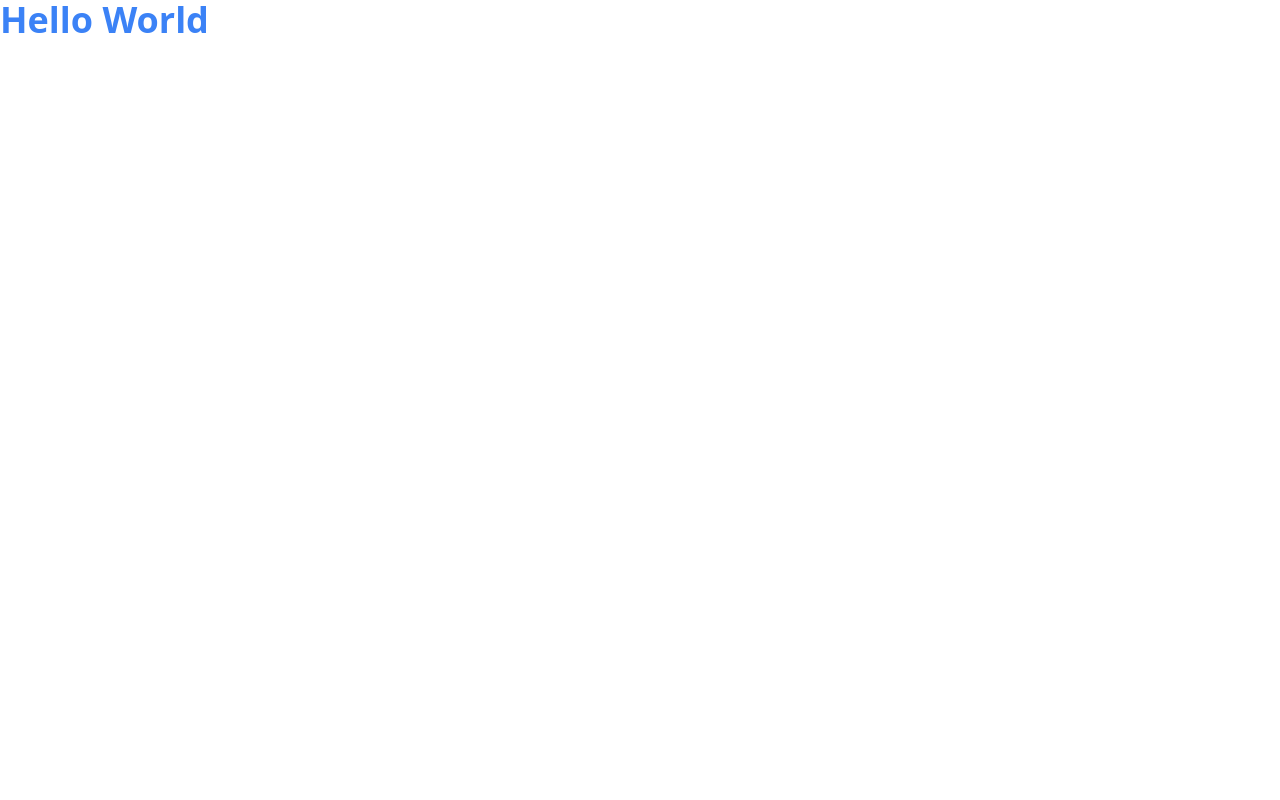
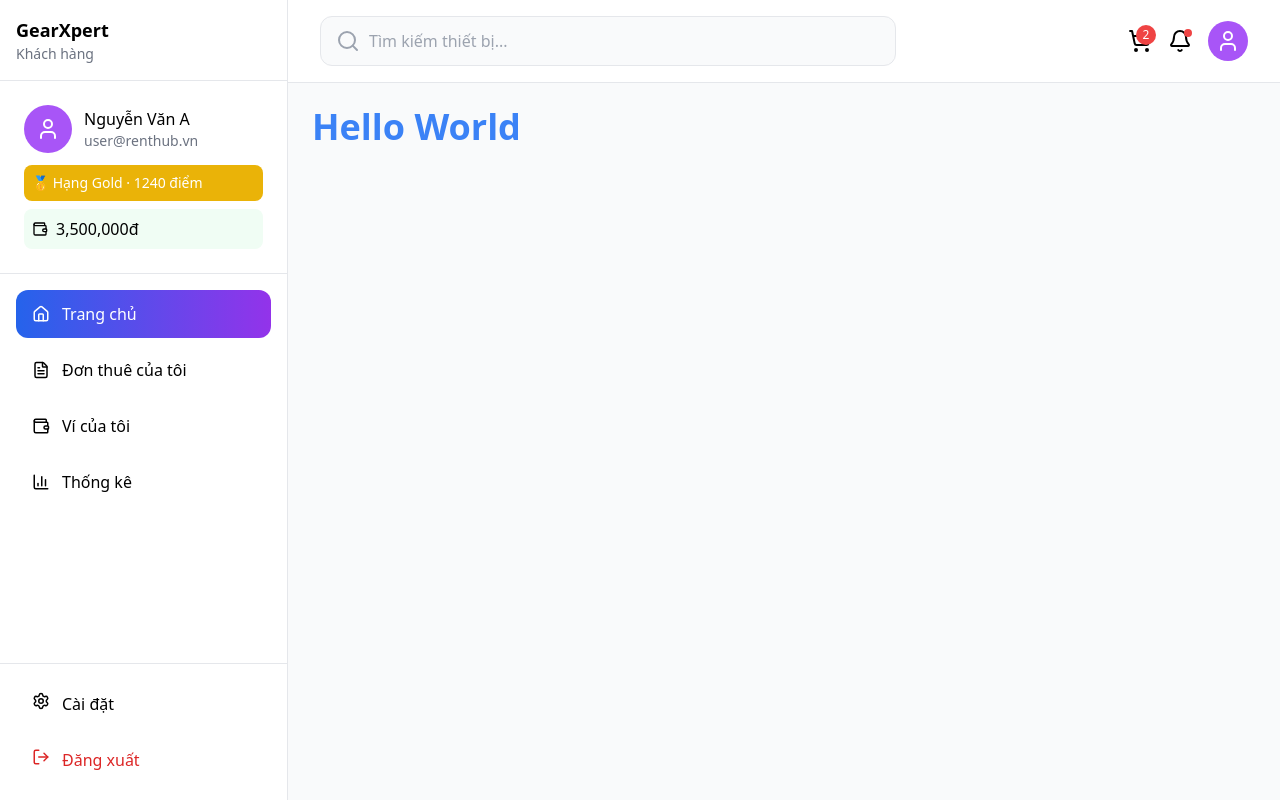
Before and after one commit to cuongdeverloper/GearXpert, a React (Create React App) app in the folder gearxpertfe/: page / in a window 1280 px wide. Built offline with nearby package versions, Linux system fonts and the light colour scheme.

Commit message:
sửa lại model user có ranking , thêm side bar , topnavbar

```diff
--- a/gearxpertfe/package.json
+++ b/gearxpertfe/package.json
@@ -12,6 +12,7 @@
     "axios": "^1.13.2",
     "bootstrap": "^5.3.8",
     "jwt-decode": "^4.0.0",
+    "lucide-react": "^0.562.0",
     "nprogress": "^0.2.0",
     "react": "^19.2.0",
     "react-dom": "^19.2.0",
@@ -21,6 +22,7 @@
     "react-toastify": "^11.0.5",
     "redux-persist": "^6.0.0",
     "redux-thunk": "^3.1.0",
+    "sonner": "^2.0.7",
     "web-vitals": "^2.1.4"
   },
   "scripts": {
--- a/gearxpertfe/src/Layout.js
+++ b/gearxpertfe/src/Layout.js
@@ -1,34 +1,38 @@
 import { Suspense, useEffect } from "react";
+import { BrowserRouter, Routes, Route } from "react-router-dom";
 import { ToastContainer } from "react-toastify";
-import { BrowserRouter, Route, Routes } from "react-router-dom";
 import Aos from "aos";
+
 import Hello from "./components/Hello";
-const Layout = () => {
+import DashboardLayout from "./components/layout/DashboardLayout";
+
+// pages
+// import WalletPage from "./pages/Profile/WalletPage";
+// import RentalCheckout from "./pages/Rental/RentalCheckout";
+// import RentalManagementPage from "./pages/Rental/RentalManagementPage";
+// import ProductDetailPage from "./pages/Device/ProductDetailPage";
+
+export default function Layout() {
   useEffect(() => {
     Aos.init({ duration: 1000 });
   }, []);
+
   return (
-        <>
-            <Suspense fallback={<div>Loading...</div>}>
-                <ToastContainer
-                    position="top-right"
-                    autoClose={5000}
-                    hideProgressBar={false}
-                    newestOnTop={false}
-                    closeOnClick
-                    rtl={false}
-                    pauseOnFocusLoss
-                    draggable
-                    pauseOnHover
-                    theme="light"
-                />
     <BrowserRouter>
+      <Suspense fallback={<div className="p-6">Loading...</div>}>
+        <ToastContainer position="top-right" autoClose={3000} />
+
         <Routes>
+
+          <Route element={<DashboardLayout />}>
             <Route path="/" element={<Hello />} />
+            {/* <Route path="/device/:id" element={<ProductDetailPage />} />
+            <Route path="/wallet" element={<WalletPage />} />
+            <Route path="/rental/checkout" element={<RentalCheckout />} />
+            <Route path="/rental/manage" element={<RentalManagementPage />} /> */}
+          </Route>
         </Routes>
+      </Suspense>
     </BrowserRouter>
-            </Suspense>
-        </>
-    )
+  );
 }
-export default Layout;
--- /dev/null
+++ b/gearxpertfe/src/components/layout/DashboardLayout.js
@@ -0,0 +1,45 @@
+import { Outlet } from 'react-router-dom'
+import { Sidebar } from '../navigation/Sidebar'
+import { TopNavbar } from '../navigation/TopNavbar'
+
+export default function DashboardLayout() {
+  // ===== MOCK DATA =====
+  const cart = [
+    { id: 'cam-01', name: 'Canon R6' },
+    { id: 'mic-01', name: 'Rode Wireless Go' }
+  ]
+
+  const notifications = 3
+  const currentPage = 'dashboard'
+
+  const onNavigate = (page) => {
+    console.log('Navigate to:', page)
+  }
+
+  const onLogout = () => {
+    console.log('Logout')
+  }
+
+  return (
+    <div className="flex h-screen bg-gray-50">
+      <Sidebar
+        currentPage={currentPage}
+        onNavigate={onNavigate}
+        onLogout={onLogout}
+      />
+
+      <div className="flex-1 flex flex-col">
+        <TopNavbar
+          onNavigate={onNavigate}
+          cartCount={cart.length}
+          notifications={notifications}
+        />
+
+        {/* 👇 CÁC PAGE DASHBOARD SẼ RENDER Ở ĐÂY */}
+        <main className="flex-1 overflow-y-auto p-6">
+          <Outlet />
+        </main>
+      </div>
+    </div>
+  )
+}
--- /dev/null
+++ b/gearxpertfe/src/components/navigation/Sidebar.js
@@ -0,0 +1,93 @@
+import { useNavigate, useLocation } from 'react-router-dom'
+import { LogOut, Settings, Wallet, User, FileText, BarChart3, Home } from 'lucide-react'
+
+export function Sidebar({ onLogout = () => {} }) {
+  const navigate = useNavigate()
+  const location = useLocation()
+
+  const currentPath = location.pathname
+
+  const user = {
+    fullName: 'Nguyễn Văn A',
+    email: 'user@renthub.vn',
+    rank: 'Gold',
+    loyaltyPoints: 1240,
+    walletBalance: 3500000,
+    avatar: null
+  }
+
+  const menuItems = [
+    { label: 'Trang chủ', icon: Home, path: '/' },
+    { label: 'Đơn thuê của tôi', icon: FileText, path: '/rental/manage' },
+    { label: 'Ví của tôi', icon: Wallet, path: '/wallet' },
+    { label: 'Thống kê', icon: BarChart3, path: '/statistics' } // có thể chưa làm
+  ]
+
+  return (
+    <aside className="w-72 bg-white border-r flex flex-col">
+      {/* Logo */}
+      <div className="p-4 border-b">
+        <h2 className="text-lg font-semibold">GearXpert</h2>
+        <p className="text-sm text-gray-500">Khách hàng</p>
+      </div>
+
+      {/* User */}
+      <div className="p-6 border-b">
+        <div className="flex items-center gap-3 mb-3">
+          <div className="w-12 h-12 rounded-full bg-purple-500 flex items-center justify-center text-white">
+            <User />
+          </div>
+          <div>
+            <p>{user.fullName}</p>
+            <p className="text-sm text-gray-500">{user.email}</p>
+          </div>
+        </div>
+
+        <div className="bg-yellow-500 rounded-lg p-2 mb-2 text-white text-sm">
+          🥇 Hạng Gold · {user.loyaltyPoints} điểm
+        </div>
+
+        <div className="flex items-center gap-2 bg-green-50 p-2 rounded-lg">
+          <Wallet size={16} />
+          <span>{user.walletBalance.toLocaleString()}đ</span>
+        </div>
+      </div>
+
+      {/* Menu */}
+      <nav className="flex-1 p-4 space-y-2">
+        {menuItems.map(item => {
+          const Icon = item.icon
+          const active = currentPath === item.path
+
+          return (
+            <button
+              key={item.path}
+              onClick={() => navigate(item.path)}
+              className={`w-full flex items-center gap-3 px-4 py-3 rounded-xl transition ${
+                active
+                  ? 'bg-gradient-to-r from-blue-600 to-purple-600 text-white'
+                  : 'hover:bg-gray-100'
+              }`}
+            >
+              <Icon size={18} />
+              {item.label}
+            </button>
+          )
+        })}
+      </nav>
+
+      {/* Bottom */}
+      <div className="p-4 border-t space-y-2">
+        <button className="flex gap-3 px-4 py-3 hover:bg-gray-100 rounded-xl">
+          <Settings size={18} /> Cài đặt
+        </button>
+        <button
+          onClick={onLogout}
+          className="flex gap-3 px-4 py-3 text-red-600 hover:bg-red-50 rounded-xl"
+        >
+          <LogOut size={18} /> Đăng xuất
+        </button>
+      </div>
+    </aside>
+  )
+}
--- /dev/null
+++ b/gearxpertfe/src/components/navigation/TopNavbar.js
@@ -0,0 +1,47 @@
+import { Search, ShoppingCart, Bell, User } from 'lucide-react'
+
+export function TopNavbar({ onNavigate = () => {} }) {
+  // ===== MOCK DATA =====
+  const cartCount = 2
+  const notifications = 3
+
+  return (
+    <header className="bg-white border-b px-8 py-4">
+      <div className="flex justify-between items-center">
+        {/* Search */}
+        <div className="relative max-w-xl w-full">
+          <Search className="absolute left-4 top-1/2 -translate-y-1/2 text-gray-400" />
+          <input
+            placeholder="Tìm kiếm thiết bị..."
+            className="w-full pl-12 py-3 bg-gray-50 border rounded-xl"
+          />
+        </div>
+
+        {/* Actions */}
+        <div className="flex items-center gap-4">
+          <button onClick={() => onNavigate('checkout')} className="relative">
+            <ShoppingCart />
+            {cartCount > 0 && (
+              <span className="absolute -top-1 -right-1 w-5 h-5 bg-red-500 text-xs text-white rounded-full flex justify-center items-center">
+                {cartCount}
+              </span>
+            )}
+          </button>
+
+          <button className="relative">
+            <Bell />
+            {notifications > 0 && (
+              <span className="absolute top-0 right-0 w-2 h-2 bg-red-500 rounded-full" />
+            )}
+          </button>
+
+          <button onClick={() => onNavigate('profile')}>
+            <div className="w-10 h-10 bg-purple-500 rounded-full flex items-center justify-center text-white">
+              <User />
+            </div>
+          </button>
+        </div>
+      </div>
+    </header>
+  )
+}
```
Also changed, not shown: gearxpertfe/src/components/common/ImageWithFallback.js (added, +45 -0 lines), 2 other files (tests, documents, lock files or other folders). Lines whose indentation alone changed are shown as unchanged.
